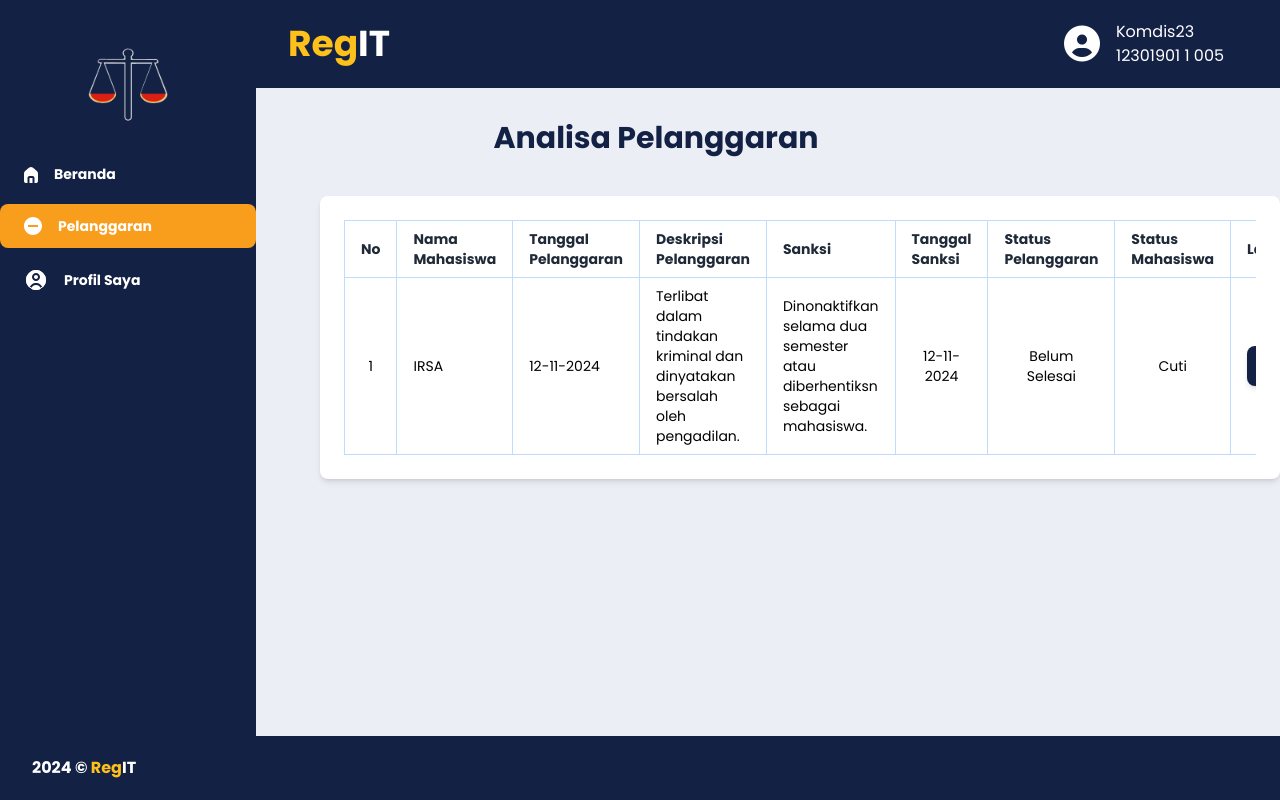
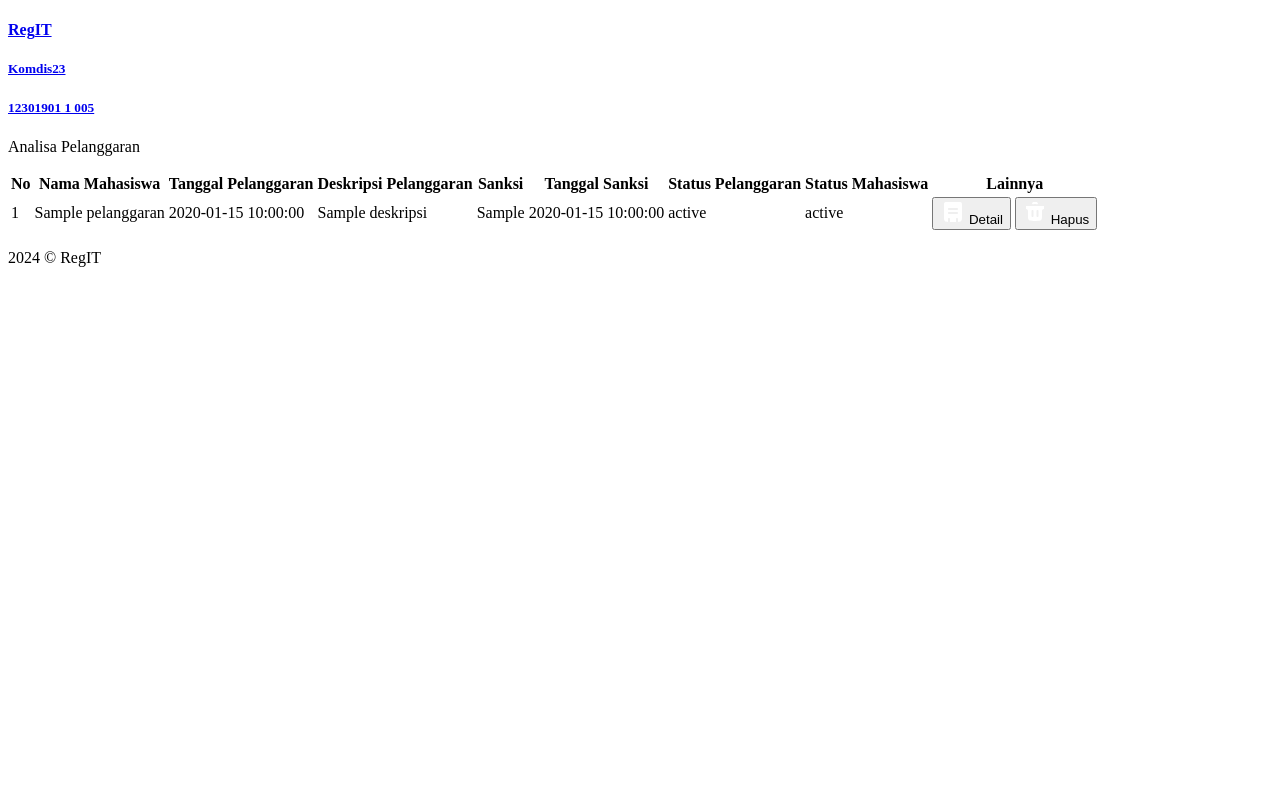
Before and after one commit to AlexanderDev2004/RegIT, a PHP site: the page made by app/views/komdis/pelanggaran.php in a window 1280 px wide. Run offline with PHP 8.4, Linux system fonts and the light colour scheme; the template is opened without the code that fills it: most values are stand-ins (such as "Sample title", 1, 10 or a date in 2020); some libraries are stand-ins or nearby versions.

Commit message:
feat(pelanggaran): implement data retrieval for level 1 violations and update view

```diff
--- a/app/views/komdis/pelanggaran.php
+++ b/app/views/komdis/pelanggaran.php
@@ -1,31 +1,7 @@
 <!DOCTYPE html>
 <html lang="en">
 <head>
-    <meta charset="UTF-8">
-    <meta name="viewport" content="width=device-width, initial-scale=1.0">
-    <title>Pelanggaran</title>
-    <script src="https://cdn.tailwindcss.com"></script>
-    <script src="https://cdn.jsdelivr.net/npm/chart.js"></script>
-    <link rel="stylesheet" href="https://cdnjs.cloudflare.com/ajax/libs/font-awesome/6.7.1/css/all.min.css" integrity="sha512-5Hs3dF2AEPkpNAR7UiOHba+lRSJNeM2ECkwxUIxC1Q/FLycGTbNapWXB4tP889k5T5Ju8fs4b1P5z/iB4nMfSQ==" crossorigin="anonymous" referrerpolicy="no-referrer" />
-
-    <link rel="preconnect" href="https://fonts.googleapis.com">
-    <link rel="preconnect" href="https://fonts.gstatic.com" crossorigin>
-    <link href="https://fonts.googleapis.com/css2?family=Poppins:ital,wght@0,100;0,200;0,300;0,400;0,500;0,600;0,700;0,800;0,900;1,100;1,200;1,300;1,400;1,500;1,600;1,700;1,800;1,900&display=swap" rel="stylesheet">
-
-    <script>
-    tailwind.config = {
-      theme: {
-        extend: {
-          colors: {
-            clifford: '#da373d',
-          },
-          fontFamily: {
-            poppins: ['Poppins', 'sans-serif'],
-          }
-        }
-      }
-    }
-    </script>
+    <!-- Head content here -->
 </head>
 <body class="bg-[#EBEEF5] scale font-poppins">
     <!-- Navbar -->
@@ -35,41 +11,13 @@
     <!-- SideBar -->
     <div class="flex w-full mx-auto">
         <div class="w-64 h-screen bg-[#132145] text-white flex flex-col items-center py-6 absolute top-0">
-            <div class="mb-6">
-                <div class="w-20 h-20 flex items-center justify-center rounded-lg mt-6">
-                    <img src=".././public/LogoSide.png" alt="logo" class="w-20 h-20 object-contain">
-                </div>
-            </div>
-            <!-- Navbar menu -->
-            <nav class="w-64 flex flex-col">
-                <a href="dashboard" target="" class="flex items-center gap-4 px-6 py-3 mb-2 bg-[#132145] rounded-lg text-white rounded-lg text-sm font-bold hover:bg-yellow-600">
-                <svg width="14" height="17" viewBox="0 0 14 17" fill="none" xmlns="http://www.w3.org/2000/svg" class=" ">
-                <path fill-rule="evenodd" clip-rule="evenodd" d="M0.274461 6.12617C0 6.72291 0 7.40179 0 8.75955V12.9999C0 14.8856 0 15.8284 0.585786 16.4142C1.11733 16.9457 1.94285 16.9949 3.5 16.9995V12C3.5 10.8954 4.39543 10 5.5 10H8.5C9.60457 10 10.5 10.8954 10.5 12V16.9995C12.0572 16.9949 12.8827 16.9457 13.4142 16.4142C14 15.8284 14 14.8856 14 12.9999V8.75955C14 7.40179 14 6.72291 13.7255 6.12617C13.4511 5.52943 12.9356 5.08763 11.9047 4.20401L10.9047 3.34687C9.04143 1.74974 8.10977 0.951172 7 0.951172C5.89023 0.951172 4.95857 1.74974 3.09525 3.34687L2.09525 4.20401C1.06437 5.08763 0.548923 5.52943 0.274461 6.12617ZM8.5 16.9999V12H5.5V16.9999H8.5Z" fill="white"
-                arial-current="page"
-                />
-                </svg>
-                    <span class="">Beranda</span>
-                </a>
-                <a href="pelanggaran" target="" class="flex items-center gap-4 px-6 py-3 mb-2 bg-[#132145] rounded-lg text-white rounded-lg text-sm font-bold hover:bg-yellow-600 bg-[#F99D1C]">
-                <svg width="18" height="18" viewBox="0 0 18 18" fill="none" xmlns="http://www.w3.org/2000/svg">
-                <path fill-rule="evenodd" clip-rule="evenodd" d="M9 18C13.9706 18 18 13.9706 18 9C18 4.02944 13.9706 0 9 0C4.02944 0 0 4.02944 0 9C0 13.9706 4.02944 18 9 18ZM4 10H14V8H4V10Z" fill="white"/>
-                </svg>
-                    <span class="">Pelanggaran</span>
-                </a>
-                <a href="profil" target="" class="flex items-center gap-4 px-6 py-3 mb-2 bg-[#132145] rounded-lg text-white rounded-lg text-sm font-bold hover:bg-yellow-600">
-                <svg width="24" height="24" viewBox="0 0 24 24" fill="none" xmlns="http://www.w3.org/2000/svg">
-                <path fill-rule="evenodd" clip-rule="evenodd" d="M2 12C2 6.47715 6.47715 2 12 2C17.5228 2 22 6.47715 22 12C22 15.0141 20.6665 17.7167 18.5573 19.5501C18.0996 18.3251 17.306 17.2481 16.2613 16.4465C15.0388 15.5085 13.5409 15 12 15C10.4591 15 8.96118 15.5085 7.73867 16.4465C6.69405 17.2481 5.90038 18.3251 5.44269 19.5501C3.33349 17.7167 2 15.0141 2 12ZM16.8296 20.7059C16.8337 20.7212 16.8381 20.7363 16.8429 20.7512C15.4081 21.5469 13.757 22 12 22C10.243 22 8.59193 21.5469 7.15711 20.7512C7.16185 20.7363 7.16628 20.7212 7.17037 20.7059C7.45525 19.6427 8.08297 18.7033 8.95619 18.0332C9.82942 17.3632 10.8993 17 12 17C13.1007 17 14.1706 17.3632 15.0438 18.0332C15.917 18.7033 16.5448 19.6427 16.8296 20.7059ZM10 9C10 7.89543 10.8954 7 12 7C13.1046 7 14 7.89543 14 9C14 10.1046 13.1046 11 12 11C10.8954 11 10 10.1046 10 9ZM12 5C9.79086 5 8 6.79086 8 9C8 11.2091 9.79086 13 12 13C14.2091 13 16 11.2091 16 9C16 6.79086 14.2091 5 12 5Z" fill="white"/>
-                <rect x="2.5" y="2.5" width="19" height="19" rx="9.5" stroke="white"/>
-                </svg>
-                    <span class="">Profil Saya</span>
-                </a>
-            </nav>
+            <!-- Sidebar content here -->
         </div>
     </div>
     <!-- Sidebar End -->
 
     <!-- Main Content -->
-    <div id="Pelanggaran"class="flex justify-center items-center pt-8">
+    <div id="Pelanggaran" class="flex justify-center items-center pt-8">
        <p class="font-bold text-3xl flex text-center items-center text-[#132145] ml-8 flex flex-col justify-center">Analisa Pelanggaran</p>
     </div>
 
@@ -90,15 +38,18 @@
                     </tr>
                 </thead>
                 <tbody>
+                    <?php
+                    $no = 1;
+                    foreach ($dataPelanggaran as $pelanggaran) { ?>
                         <tr class="bg-white">
-                        <td class="border border-blue-200 px-4 py-2 text-center">1</td>
-                        <td class="border border-blue-200 px-4 py-2">IRSA</td>
-                        <td class="border border-blue-200 px-4 py-2">12-11-2024</td>
-                        <td class="border border-blue-200 px-4 py-2">Terlibat dalam tindakan kriminal dan dinyatakan bersalah oleh pengadilan.</td>
-                        <td class="border border-blue-200 px-4 py-2">Dinonaktifkan selama dua semester atau diberhentiksn sebagai mahasiswa.</td>
-                        <td class="border border-blue-200 px-4 py-2 text-center">12-11-2024</td>
-                        <td class="border border-blue-200 px-4 py-2 text-center">Belum Selesai</td>
-                        <td class="border border-blue-200 px-4 py-2 text-center">Cuti</td>
+                            <td class="border border-blue-200 px-4 py-2 text-center"><?= $no++ ?></td>
+                            <td class="border border-blue-200 px-4 py-2"><?= $pelanggaran['nama_mahasiswa'] ?></td>
+                            <td class="border border-blue-200 px-4 py-2"><?= $pelanggaran['tgl_pelanggaran'] ?></td>
+                            <td class="border border-blue-200 px-4 py-2"><?= $pelanggaran['deskripsi'] ?></td>
+                            <td class="border border-blue-200 px-4 py-2"><?= $pelanggaran['jenis_sanksi'] ?></td>
+                            <td class="border border-blue-200 px-4 py-2 text-center"><?= $pelanggaran['tgl_sanksi'] ?></td>
+                            <td class="border border-blue-200 px-4 py-2 text-center"><?= $pelanggaran['status_pelanggaran'] ?></td>
+                            <td class="border border-blue-200 px-4 py-2 text-center"><?= $pelanggaran['status_mahasiswa'] ?></td>
                             <td class="border border-blue-200 px-4 py-2 text-center">
                                 <div class="flex flex-row justify-center space-x-2">
                                     <button type="button" onclick="window.location.href='detailPelanggaran.php'"
@@ -114,8 +65,8 @@
                                 </div>
                             </td>
                         </tr>
+                    <?php } ?>
                 </tbody>
-                </thead>
             </table>
         </div>
     </div>
```
Also changed, not shown: app/controllers/komdis/KPelanggaranController.php (+8 -2 lines), app/models/komdis/KPelanggaranModel.php (+20 -3 lines). Lines whose indentation alone changed are shown as unchanged.
